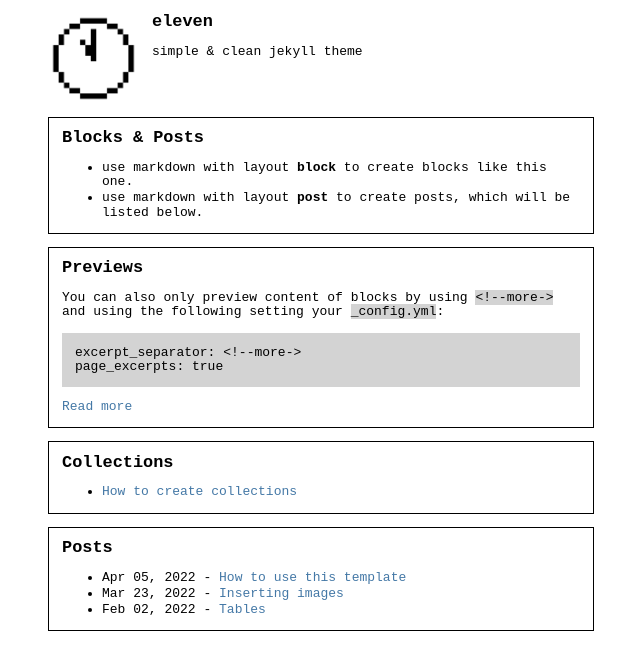
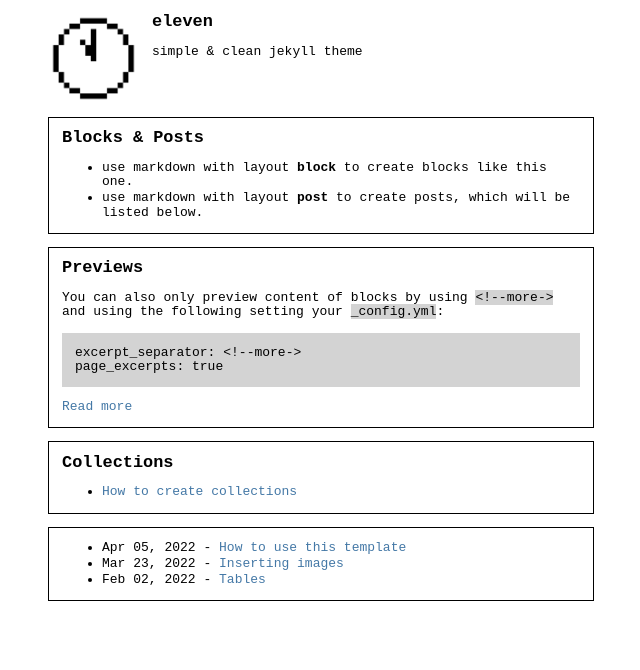
Before and after one commit to martin-halla/eleven, a Jekyll site: the page built from index.md, in a window 1280 px wide. Shown: the top 670 px of the page, without its empty margins (319-959 px from the left). Built offline with Jekyll 4.4.1, drawn with Linux system fonts in a browser that asks for light colours.

Commit message:
homehtml Posts

```diff
--- a/_layouts/home.html
+++ b/_layouts/home.html
@@ -46,7 +46,7 @@ layout: default
 
     {%- assign date_format = site.eleven.date_format | default: "%b %d, %Y" -%}
     <div class="box">
-        <h1>Posts</h1>
+        <!-- <h1>Posts</h1> -->
         <ul>
             {% for post in site.posts %}
             <li>{{ post.date | date: date_format }} - <a href="{{ post.url  | relative_url }}">{{ post.title }}</a></li>
```
